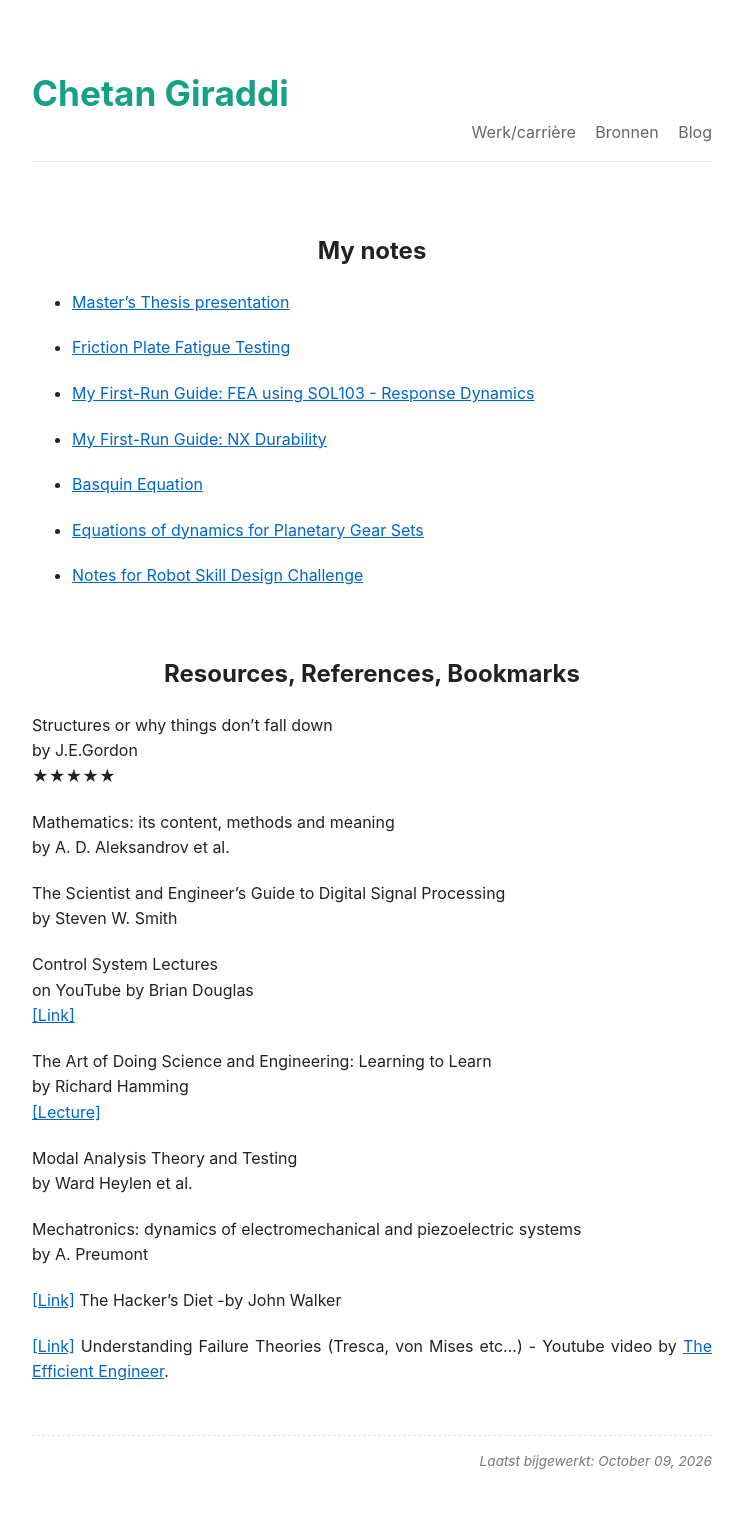
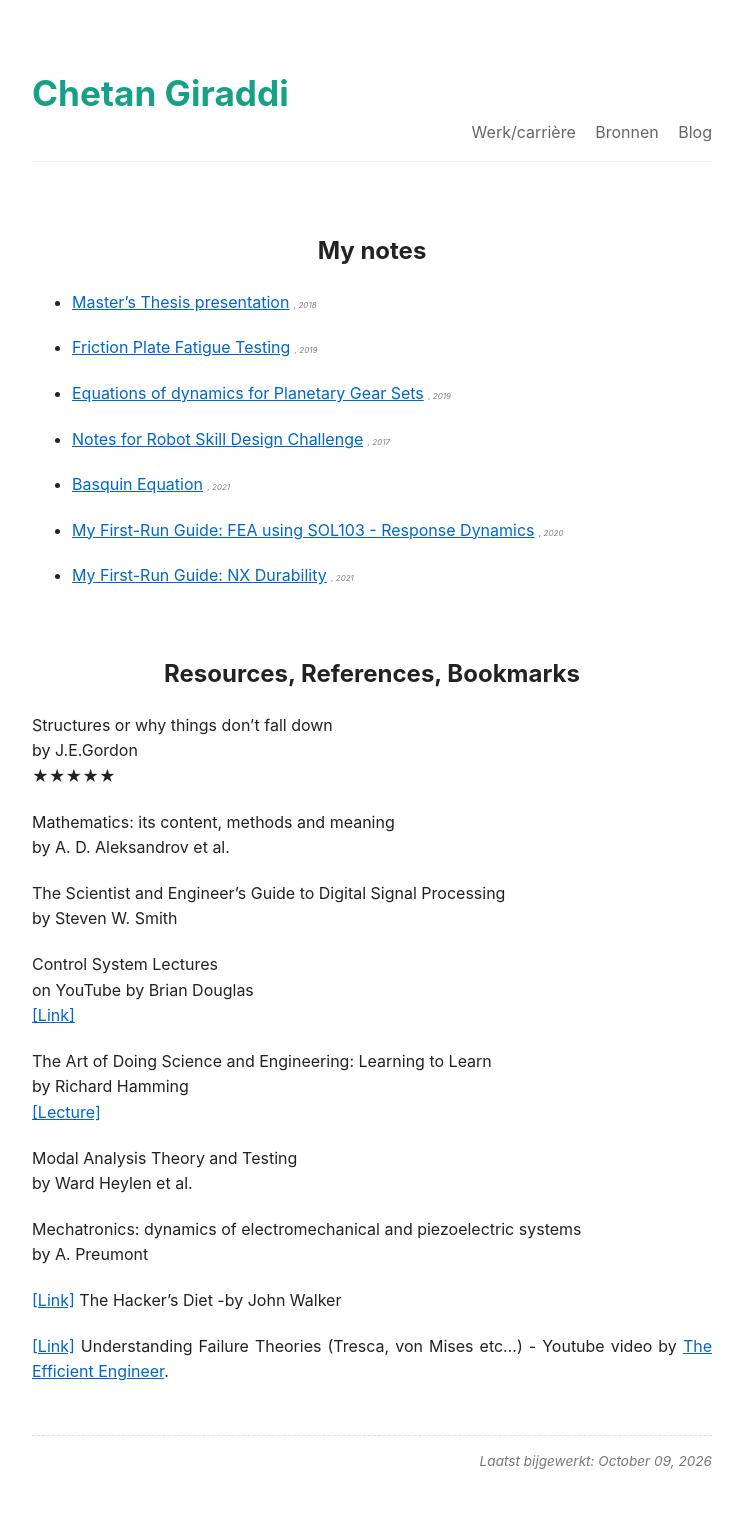
Before and after one commit to chetan-tg/chetan-tg.github.io, a Jekyll site: the page built from mynotes/resources.md, in a window 1280 px wide. Shown: the whole page, without its empty margins (268-1011 px from the left). Built offline with Jekyll 4.4.1, drawn with Linux system fonts in a browser that asks for light colours.

Commit message:
clean up

```diff
--- a/mynotes/resources.md
+++ b/mynotes/resources.md
@@ -8,19 +8,19 @@ last_modified_at: 2026-10-09
 ## My notes
 {: .text-center }
 
-* [Master's Thesis presentation](Thesis_ppt.pdf)
+* [Master's Thesis presentation](Thesis_ppt.pdf) *<span style="color:grey; font-size:8px">, 2018</span>*
 
-* [Friction Plate Fatigue Testing](FPDT/FPDT.html)
+* [Friction Plate Fatigue Testing](FPDT/FPDT.html) *<span style="color:grey; font-size:8px">, 2019</span>*
 
-* [My First-Run Guide: FEA using SOL103 - Response Dynamics](../project_platf/rep_platform_FEA)
+* [Equations of dynamics for Planetary Gear Sets](PGS.pdf) *<span style="color:grey; font-size:8px">, 2019</span>*
 
-* [My First-Run Guide: NX Durability](../fatigue/Manual_Durability.html)
+* [Notes for Robot Skill Design Challenge](ARCS-chetan.pdf) *<span style="color:grey; font-size:8px">, 2017</span>*
 
-* [Basquin Equation](../fatigue/Basquin.html)
+* [Basquin Equation](../fatigue/Basquin.html) *<span style="color:grey; font-size:8px">, 2021</span>*
 
-* [Equations of dynamics for Planetary Gear Sets](PGS.pdf)
+* [My First-Run Guide: FEA using SOL103 - Response Dynamics](../project_platf/rep_platform_FEA) *<span style="color:grey; font-size:8px">, 2020</span>*
 
-* [Notes for Robot Skill Design Challenge](ARCS-chetan.pdf)
+* [My First-Run Guide: NX Durability](../fatigue/Manual_Durability.html) *<span style="color:grey; font-size:8px">, 2021</span>*
 
 <br>
 
```
Also changed, not shown: 2 other files.
